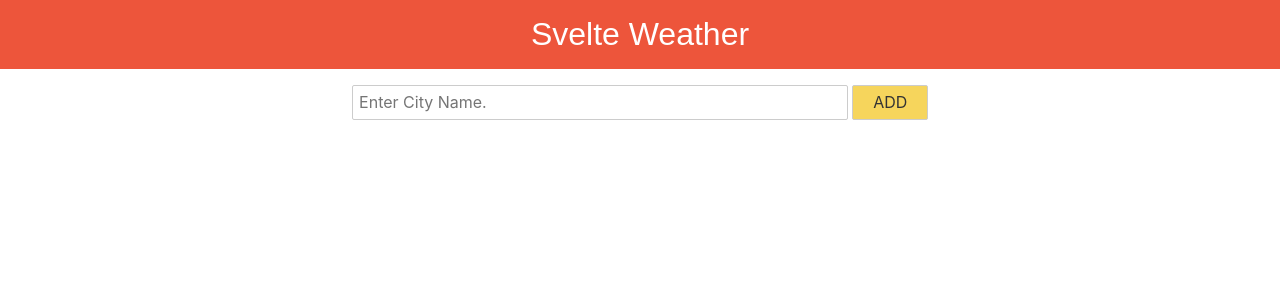
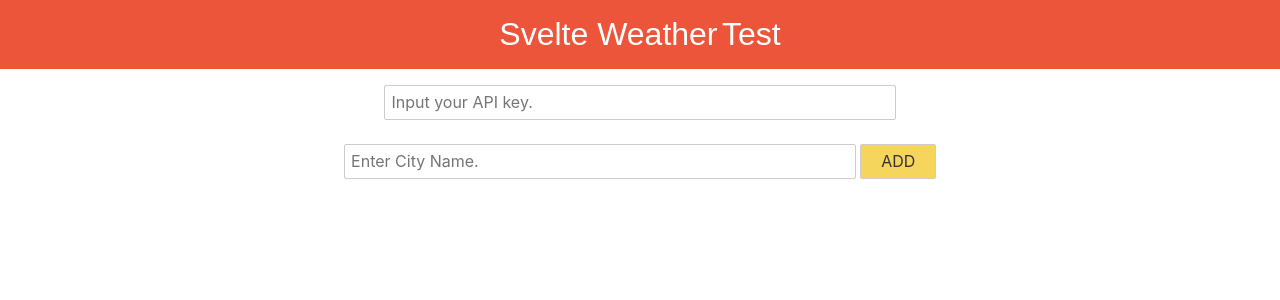
Before and after one commit to kimjangwook/svelte-weather, a Svelte app: page / in a window 1280 px wide. Shown: the top 300 px of the page. Built offline with nearby package versions, Linux system fonts and the light colour scheme.

Commit message:
Add custom api key input to search form

```diff
--- a/src/Header.svelte
+++ b/src/Header.svelte
@@ -1,5 +1,6 @@
 <header>
     <a href="/">Svelte Weather</a>
+    <a href="/test">Test</a>
 </header>
 
 <style type="text/scss">
--- a/src/Search.svelte
+++ b/src/Search.svelte
@@ -2,10 +2,13 @@
     import { key } from './key.js';
     import { weatherList } from './store.js';
 
+    let customApiKey = '';
     let cityName = '';
 
+
     function getFetchUrl(cityName) {
-        return 'http://api.openweathermap.org/data/2.5/weather?units=metric&appid=' + key + '&q=' + cityName ;
+        return 'http://api.openweathermap.org/data/2.5/weather?units=metric&appid=' + (customApiKey || key) + '&q=' +
+                cityName ;
     }
 
     async function addWeatherInfo() {
@@ -19,6 +22,10 @@
     }
 </script>
 
+<div class="api-key">
+    <input type="text" placeholder="Input your API key." bind:value={customApiKey}>
+</div>
+
 <div class="search-form">
     <input type="text"
            placeholder="Enter City Name."
@@ -31,15 +38,19 @@
 
 
 <style type="text/scss">
+    .api-key {
+        padding: 1rem 0;
+    }
     .search-form {
-        padding: 1rem;
-        input[type="text"] {
-            width: 50%;
-        }
+        padding: 0;
         button {
             padding-left: 20px;
             padding-right: 20px;
             background-color: #f6d55c;
         }
     }
+
+    input[type="text"] {
+        width: 50%;
+    }
 </style>
```
